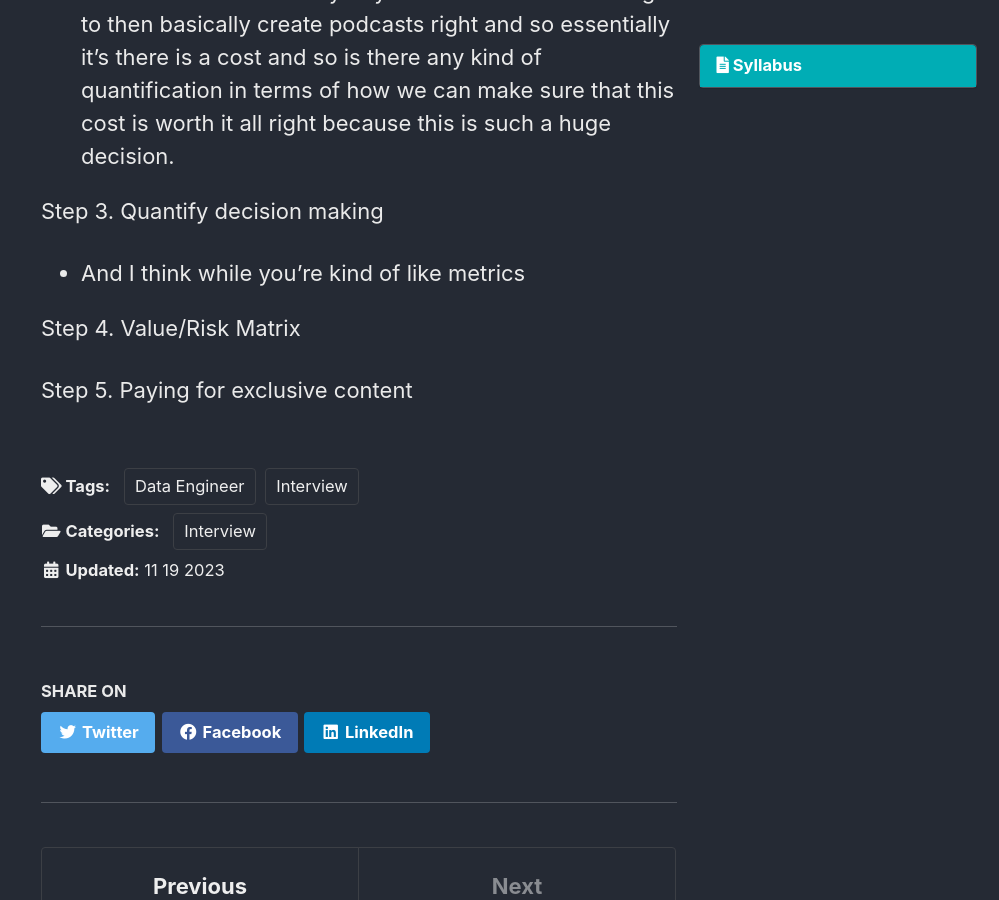
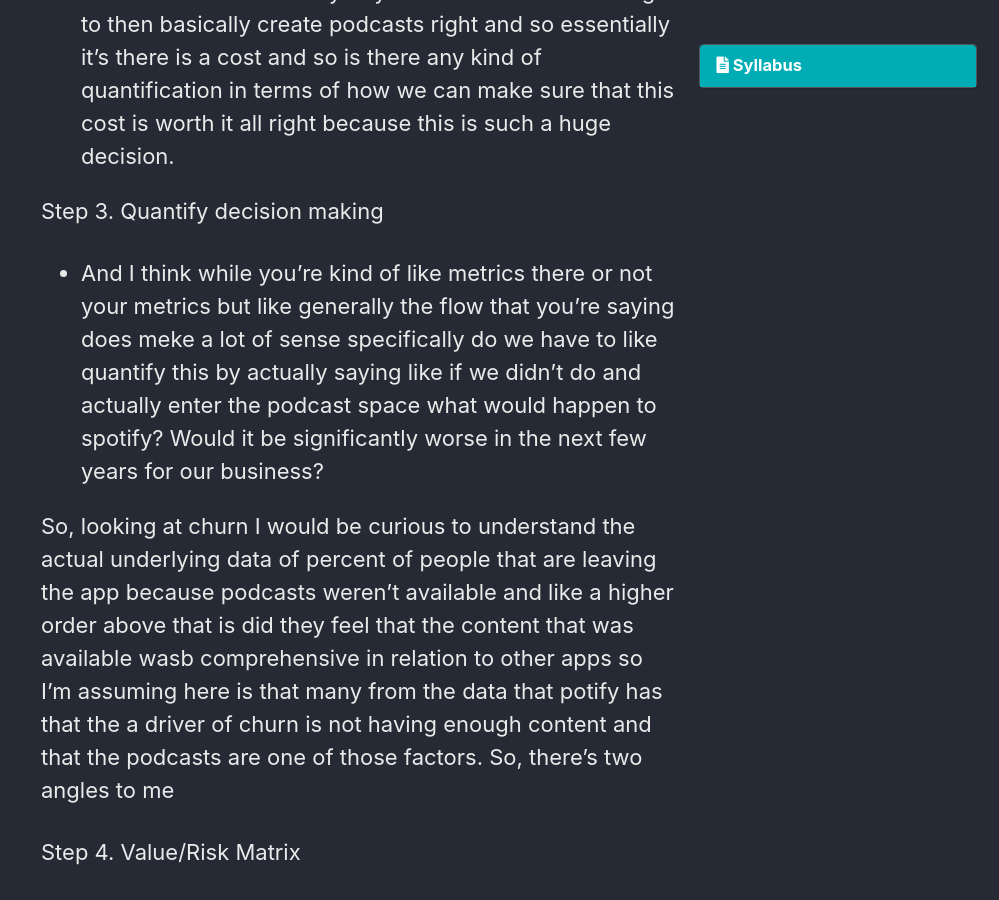
Before and after one commit to PyChanyoung/PyChanyoung.github.io, a Jekyll site: the page built from _posts/2023-11-19-SportifyDataScientistBusinessCaseIntervew.md, in a window 1280 px wide and 900 px high, scrolled down 8095 px. Shown: the whole window, without its empty margins (281-1280 px from the left). Built offline with Jekyll 4.4.1, drawn with Linux system fonts in a browser that asks for light colours; cached includes are drawn as plain includes; some web fonts are replaced; comment, search, counter and statistics services are not loaded; some of the changed text lies outside the part shown.

Commit message:
interview video summary

```diff
--- a/_posts/2023-11-19-SportifyDataScientistBusinessCaseIntervew.md
+++ b/_posts/2023-11-19-SportifyDataScientistBusinessCaseIntervew.md
@@ -88,7 +88,10 @@ Step 2. Metrics to analyze the decision
 
 Step 3. Quantify decision making
 
-- And I think while you're kind of like metrics
+- And I think while you're kind of like metrics there or not your metrics but like generally the flow that you're saying does meke a lot of sense specifically do we have to like quantify this by actually saying like if we didn't do and actually enter the podcast space what would happen to spotify? Would it be significantly worse in the next few years for our business?
+
+So, looking at churn I would be curious to understand the actual underlying data of percent of people that are leaving the app because podcasts weren't available and like a higher order above that is did they feel that the content that was available wasb comprehensive in relation to other apps so I'm assuming here is that many from the data that potify has that the a driver of churn is not having enough content and that the podcasts are one of those factors.
+So, there's two angles to me
 
 Step 4. Value/Risk Matrix
 
```
